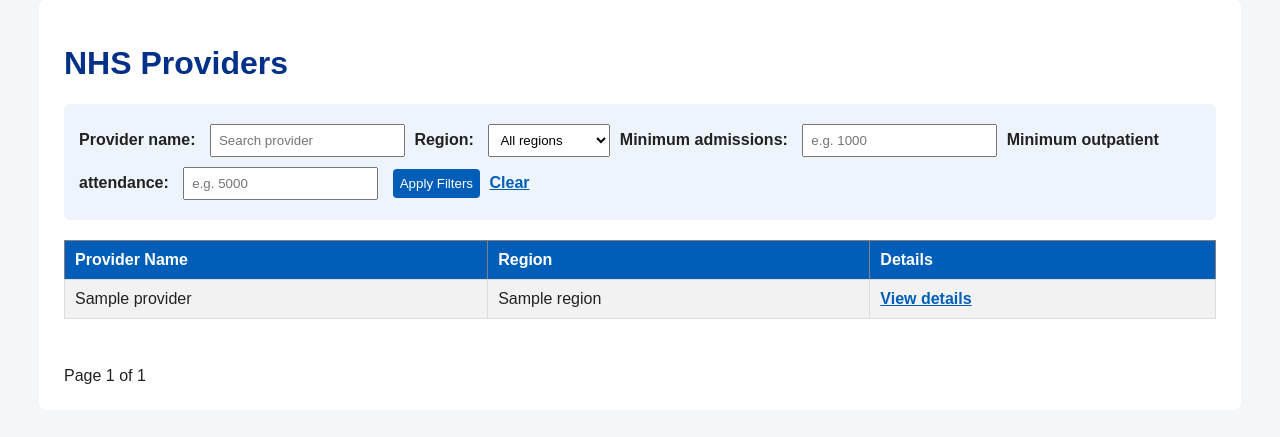
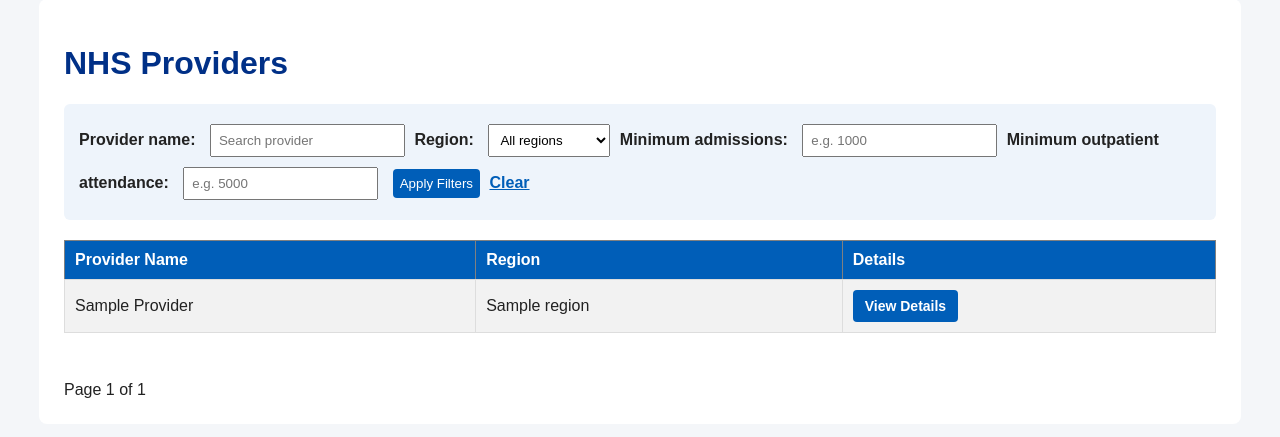
Before and after one commit to 52533734/nhs-hospital-activity, a Flask app: page /providers in a window 1280 px wide. Shown: the part 100-537 px from the top of the page. Run offline with Flask 3, Linux system fonts and the light colour scheme; tables that the repository leaves empty hold one stand-in row (values such as "Sample post").

Commit message:
Add styling to view button inside table

```diff
--- a/app/static/css/style.css
+++ b/app/static/css/style.css
@@ -97,3 +97,25 @@ hr {
     border-top: 1px solid #ddd;
     margin: 25px 0;
 }
+
+/* Format provider names */
+.provider-name {
+    text-transform: capitalize;
+    font-weight: 500;
+}
+
+/* Details button styling */
+.details-button {
+    background-color: #005eb8;
+    color: white;
+    padding: 8px 12px;
+    border-radius: 4px;
+    text-decoration: none;
+    display: inline-block;
+    font-size: 14px;
+}
+
+/* Hover effect for details button */
+.details-button:hover {
+    background-color: #003087;
+}
--- a/app/templates/providers.html
+++ b/app/templates/providers.html
@@ -22,18 +22,24 @@
     <!-- Filter by region -->
     <label>Region:</label>
     <select name="region">
+
         <option value="">All regions</option>
 
         {% for region in regions %}
+
             <option
                 value="{{ region.id }}"
                 {% if selected_region|string == region.id|string %}
                     selected
                 {% endif %}
             >
+
                 {{ region.region_name }}
+
             </option>
+
         {% endfor %}
+
     </select>
 
     <!-- Filter by minimum admissions -->
@@ -67,23 +73,33 @@
 
     <!-- Table header row -->
     <tr>
+
         <th>Provider Name</th>
+
         <th>Region</th>
+
         <th>Details</th>
+
     </tr>
 
     <!-- Loop through paginated providers -->
+
     {% for provider in providers.items %}
 
     <tr>
 
         <!-- Display provider name -->
-        <td>{{ provider.org_name }}</td>
+        <td class="provider-name">
+
+            {{ provider.org_name.lower() }}
+
+        </td>
 
         <!-- Display provider region -->
         <td>
 
             <!-- Check if region exists -->
+
             {% if provider.region %}
 
                 {{ provider.region.region_name }}
@@ -99,8 +115,9 @@
 
         <td>
             <!-- Link to provider detail page -->
-            <a href="{{ url_for('main.provider_detail', provider_id=provider.id) }}">
-                View details
+
+            <a class="details-button" href="{{ url_for('main.provider_detail', provider_id=provider.id) }}">
+                View Details
             </a>
 
         </td>
@@ -117,7 +134,9 @@
 <div>
 
     <!-- Show previous page link -->
+
     {% if providers.has_prev %}
+
         <a href="{{ url_for(
             'main.providers',
             page=providers.prev_num,
@@ -128,13 +147,17 @@
         ) }}">
             Previous
         </a>
+
     {% endif %}
 
     <!-- Display current page number -->
+
     Page {{ providers.page }} of {{ providers.pages }}
 
     <!-- Show next page link -->
+
     {% if providers.has_next %}
+
         <a href="{{ url_for(
             'main.providers',
             page=providers.next_num,
@@ -145,6 +168,7 @@
         ) }}">
             Next
         </a>
+
     {% endif %}
 
 </div>
```
